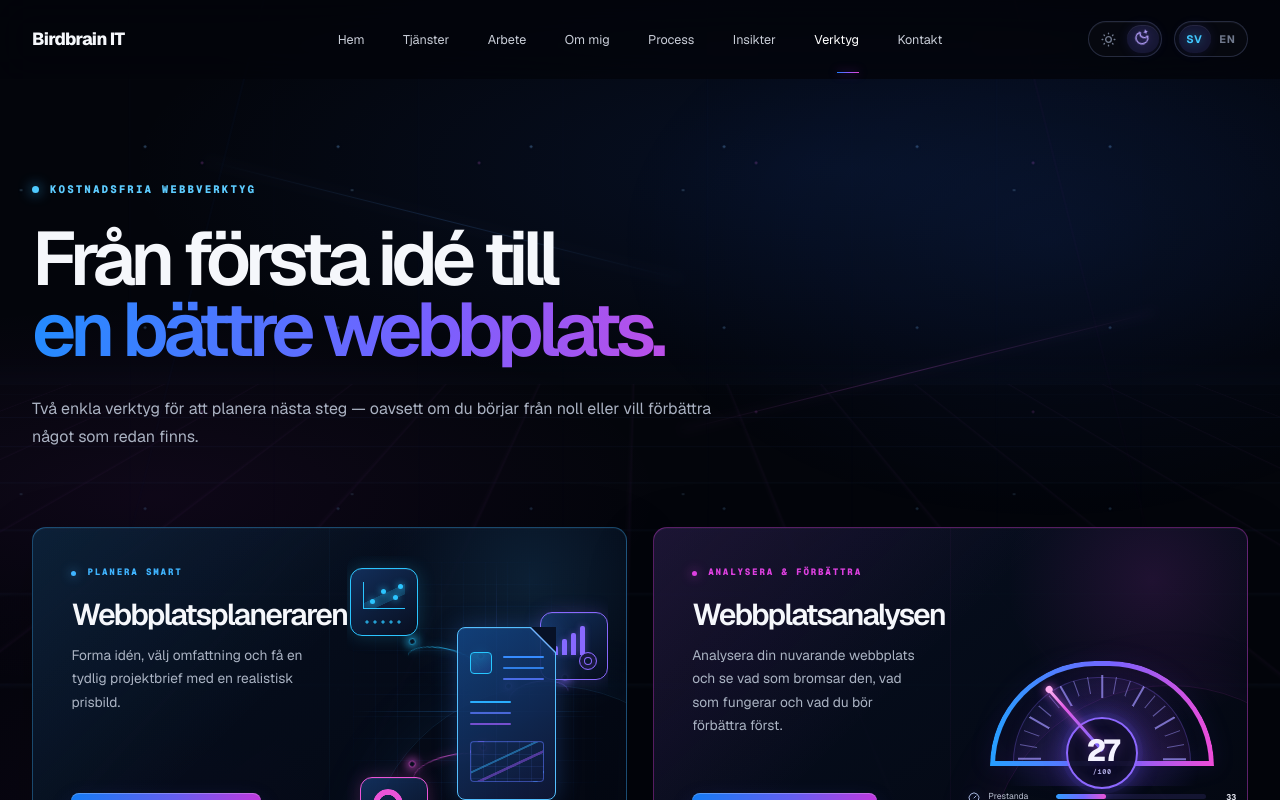
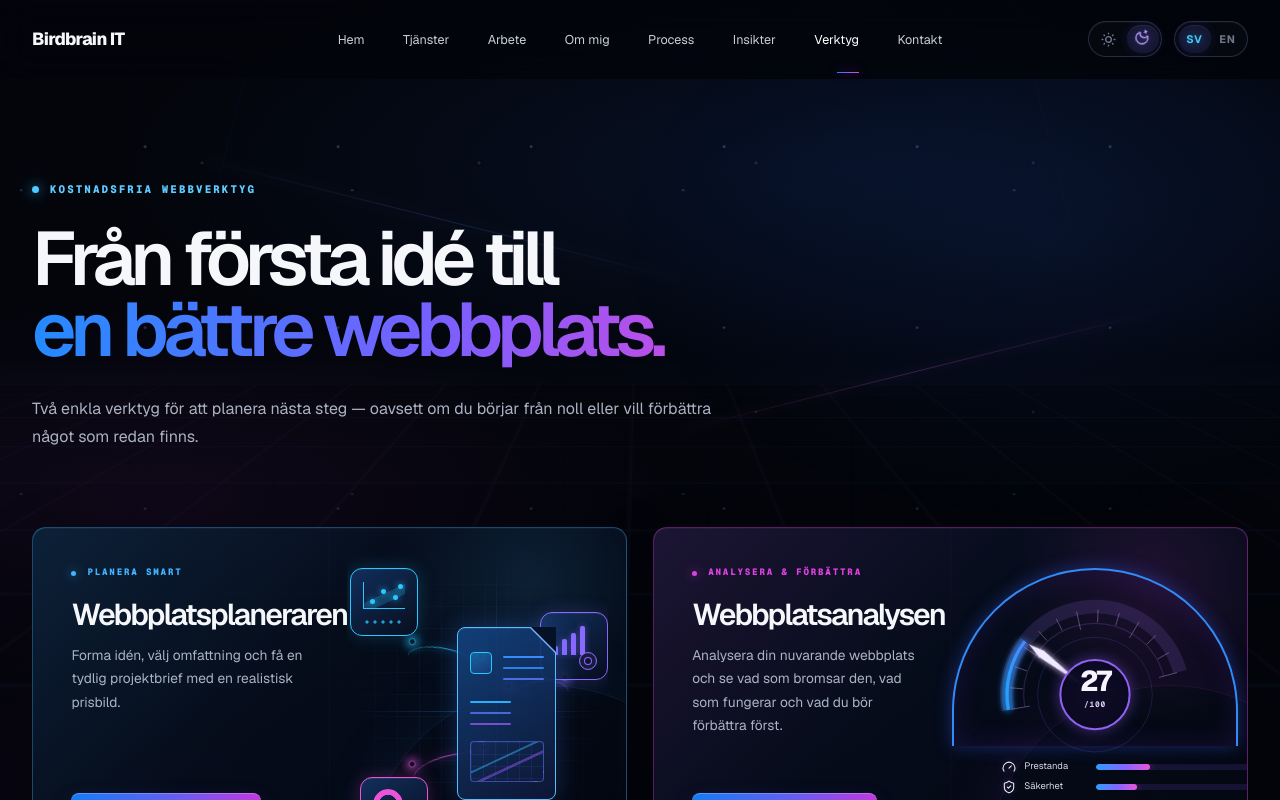
Before and after one commit to Korpenxd/Birdbrain-IT, a Next.js app: page /verktyg in a window 1280 px wide. Shown: the top 800 px of the page. Built offline with nearby package versions, Linux system fonts and the light colour scheme.

Commit message:
Refine audit gauge fidelity

```diff
--- a/app/verktyg/page.tsx
+++ b/app/verktyg/page.tsx
@@ -38,14 +38,35 @@ const tools: Tool[] = [
   },
 ];
 
-const auditTicks = Array.from({ length: 19 }, (_, index) => index);
-
 const auditCategories = [
   { id: "performance", icon: Gauge, delta: 6, sv: "Prestanda", en: "Performance" },
   { id: "security", icon: ShieldCheck, delta: -2, sv: "Säkerhet", en: "Security" },
   { id: "seo", icon: Search, delta: -7, sv: "SEO", en: "SEO" },
   { id: "accessibility", icon: Accessibility, delta: -4, sv: "Tillgänglighet", en: "Accessibility" },
 ] as const;
+
+const GAUGE_CENTER = { x: 140, y: 126 };
+const GAUGE_RADIUS = 89;
+const GAUGE_START_ANGLE = 170;
+const GAUGE_SWEEP_ANGLE = 175;
+const gaugeSegments = Array.from({ length: 13 }, (_, index) => index);
+
+function pointOnGauge(angle: number, radius = GAUGE_RADIUS) {
+  const radians = (angle * Math.PI) / 180;
+
+  return {
+    x: Number((GAUGE_CENTER.x + radius * Math.cos(radians)).toFixed(3)),
+    y: Number((GAUGE_CENTER.y + radius * Math.sin(radians)).toFixed(3)),
+  };
+}
+
+function gaugeArcPath(radius: number, startAngle = GAUGE_START_ANGLE, sweepAngle = GAUGE_SWEEP_ANGLE) {
+  const start = pointOnGauge(startAngle, radius);
+  const end = pointOnGauge(startAngle + sweepAngle, radius);
+  const largeArc = sweepAngle > 180 ? 1 : 0;
+
+  return `M ${start.x} ${start.y} A ${radius} ${radius} 0 ${largeArc} 1 ${end.x} ${end.y}`;
+}
 
 function AuditSpeedometer({ sv }: { sv: boolean }) {
   const [score, setScore] = useState<number | null>(null);
@@ -54,6 +75,7 @@ function AuditSpeedometer({ sv }: { sv: boolean }) {
   const meterRef = useRef<HTMLDivElement>(null);
 
   useEffect(() => {
+    const frameId = window.requestAnimationFrame(() => {
       const makeScore = () => Math.floor(Math.random() * 100) + 1;
       let nextScore = makeScore();
 
@@ -73,6 +95,9 @@ function AuditSpeedometer({ sv }: { sv: boolean }) {
       }
 
       setScore(nextScore);
+    });
+
+    return () => window.cancelAnimationFrame(frameId);
   }, []);
 
   useEffect(() => {
@@ -80,8 +105,8 @@ function AuditSpeedometer({ sv }: { sv: boolean }) {
     if (!meter) return;
 
     if (!("IntersectionObserver" in window)) {
-      setIsInView(true);
-      return;
+      const timeoutId = window.setTimeout(() => setIsInView(true), 0);
+      return () => window.clearTimeout(timeoutId);
     }
 
     const observer = new IntersectionObserver(
@@ -101,8 +126,8 @@ function AuditSpeedometer({ sv }: { sv: boolean }) {
     if (!isInView || score === null) return;
 
     if (window.matchMedia("(prefers-reduced-motion: reduce)").matches) {
-      setDisplayedScore(score);
-      return;
+      const frameId = window.requestAnimationFrame(() => setDisplayedScore(score));
+      return () => window.cancelAnimationFrame(frameId);
     }
 
     let frameId = 0;
@@ -138,6 +163,15 @@ function AuditSpeedometer({ sv }: { sv: boolean }) {
 
     return { ...category, value, displayedValue };
   });
+  const visibleScore = isInView ? score ?? 0 : 0;
+  const needleAngle = GAUGE_START_ANGLE + (visibleScore / 100) * GAUGE_SWEEP_ANGLE;
+  const needleRotation = needleAngle - 270;
+  const activeArcStyle = {
+    "--audit-arc-offset": 100 - visibleScore,
+  } as CSSProperties;
+  const needleStyle = {
+    "--audit-needle-rotation": `${needleRotation}deg`,
+  } as CSSProperties;
 
   return (
     <div
@@ -152,22 +186,59 @@ function AuditSpeedometer({ sv }: { sv: boolean }) {
       }
     >
       <div className="audit-meter-dial" aria-hidden="true">
-        <span className="audit-meter-arc" />
-        <span className="audit-meter-ticks">
-          {auditTicks.map((tick) => (
-            <i
-              className={tick % 3 === 0 ? "audit-meter-tick is-major" : "audit-meter-tick"}
-              key={tick}
-              style={{ "--audit-tick": tick } as CSSProperties}
+        <svg className="audit-gauge" viewBox="0 0 280 178" preserveAspectRatio="xMidYMid meet">
+          <defs>
+            <linearGradient id="audit-gauge-gradient" x1="52" y1="125" x2="226" y2="72" gradientUnits="userSpaceOnUse">
+              <stop offset="0%" stopColor="#269eff" />
+              <stop offset="48%" stopColor="#8065ff" />
+              <stop offset="100%" stopColor="#f651d5" />
+            </linearGradient>
+            <filter id="audit-gauge-glow" x="-25%" y="-35%" width="150%" height="160%">
+              <feGaussianBlur stdDeviation="4" result="blur" />
+              <feMerge>
+                <feMergeNode in="blur" />
+                <feMergeNode in="SourceGraphic" />
+              </feMerge>
+            </filter>
+            <filter id="audit-needle-glow" x="-80%" y="-70%" width="260%" height="240%">
+              <feGaussianBlur stdDeviation="2.5" result="needleBlur" />
+              <feMerge>
+                <feMergeNode in="needleBlur" />
+                <feMergeNode in="SourceGraphic" />
+              </feMerge>
+            </filter>
+          </defs>
+          <path className="audit-gauge-track" d={gaugeArcPath(GAUGE_RADIUS)} />
+          <path className="audit-gauge-inner-track" d={gaugeArcPath(72)} />
+          <path className="audit-gauge-active-glow" d={gaugeArcPath(GAUGE_RADIUS)} pathLength="100" style={activeArcStyle} />
+          <path className="audit-gauge-active" d={gaugeArcPath(GAUGE_RADIUS)} pathLength="100" style={activeArcStyle} />
+          <g className="audit-gauge-segments">
+            {gaugeSegments.map((segment) => {
+              const angle = GAUGE_START_ANGLE + (segment / (gaugeSegments.length - 1)) * GAUGE_SWEEP_ANGLE;
+              const outerPoint = pointOnGauge(angle, 86);
+              const innerPoint = pointOnGauge(angle, segment % 3 === 0 ? 67 : 73);
+
+              return (
+                <line
+                  key={segment}
+                  x1={outerPoint.x}
+                  y1={outerPoint.y}
+                  x2={innerPoint.x}
+                  y2={innerPoint.y}
                 />
-          ))}
-        </span>
-        <span className="audit-meter-needle" />
-        <span className="audit-meter-hub" />
-        <span className="audit-meter-reading">
-          <strong>{score === null ? "–" : displayedScore}</strong>
-          <span>/100</span>
-        </span>
+              );
+            })}
+          </g>
+          <circle className="audit-gauge-construction-ring" cx={GAUGE_CENTER.x} cy={GAUGE_CENTER.y} r="58" />
+          <g className="audit-gauge-needle" style={needleStyle}>
+            <path d="M 140 112 L 144 58 L 140 42 L 136 58 Z" filter="url(#audit-needle-glow)" />
+          </g>
+          <circle className="audit-gauge-score-ring" cx={GAUGE_CENTER.x} cy={GAUGE_CENTER.y} r="35" />
+          <g className="audit-gauge-score">
+            <text x={GAUGE_CENTER.x} y="122">{score === null ? "–" : displayedScore}</text>
+            <text x={GAUGE_CENTER.x} y="139">/100</text>
+          </g>
+        </svg>
       </div>
       <div className="audit-categories" aria-hidden="true">
         {categoryResults.map((category) => {
```
Also changed, not shown: app/globals.css. Lines whose indentation alone changed are shown as unchanged.
